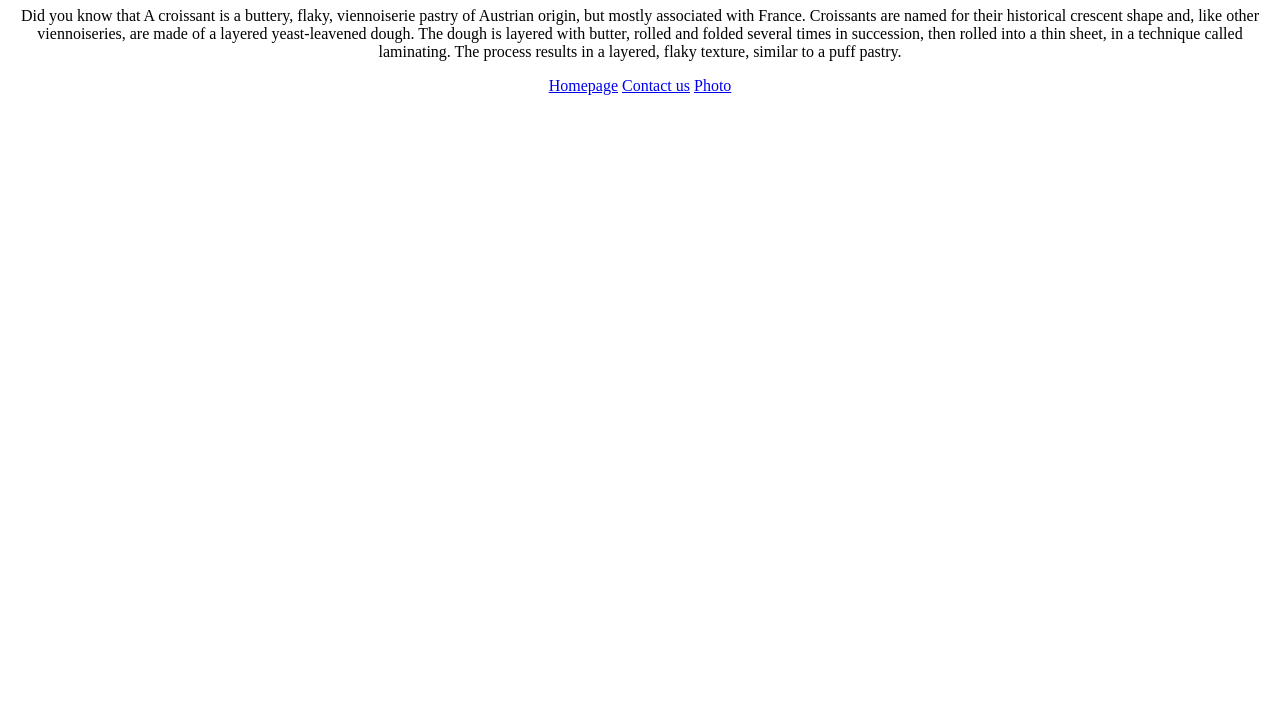
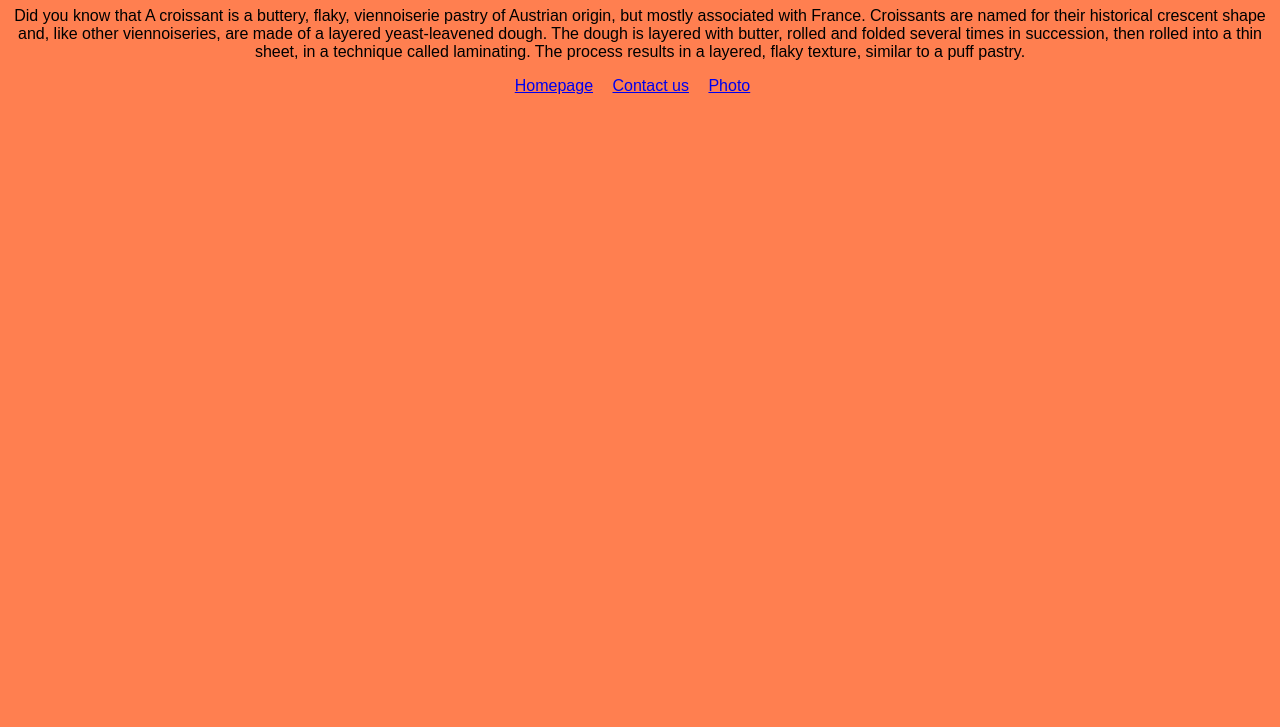
Before and after one commit to ShamisoL/Croissant, a plain HTML site: page index.html in a window 1280 px wide. Shown: the part 73-800 px from the top of the page. Drawn offline with Linux system fonts and the light colour scheme.

Commit message:
Added some CSS

```diff
--- a/src/style.css
+++ b/src/style.css
@@ -1,3 +1,8 @@
 body {
   text-align: center;
+  font-family: Arial, Helvetica, sans-serif;
+  background-color: coral;
 }
+a {
+  margin-right: 15px;
+}
```
Also changed, not shown: photo.html (+1 -0 lines).
